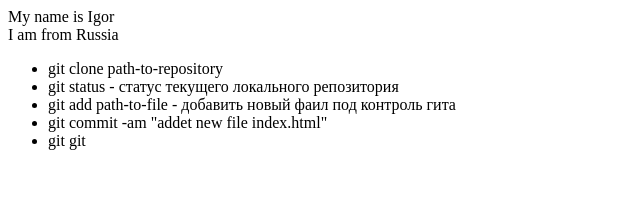
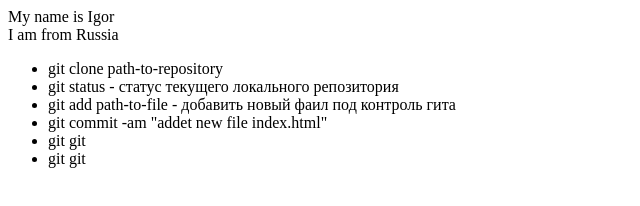
Before and after one commit to iniken/git-lesson, a plain HTML site: page index.html in a window 1280 px wide. Shown: the full height of the page, 0-640 px from the left. Drawn offline with Linux system fonts and the light colour scheme.

Commit message:
added new file index.html

```diff
--- a/index.html
+++ b/index.html
@@ -7,6 +7,6 @@
     <li>git add path-to-file - добавить новый фаил под контроль гита</li>
     <li>git commit -am "addet new file index.html"</li>
     <li>git git</li>
-  </ul>
+    <li>git git</li>
   </ul>
 </div>
```
